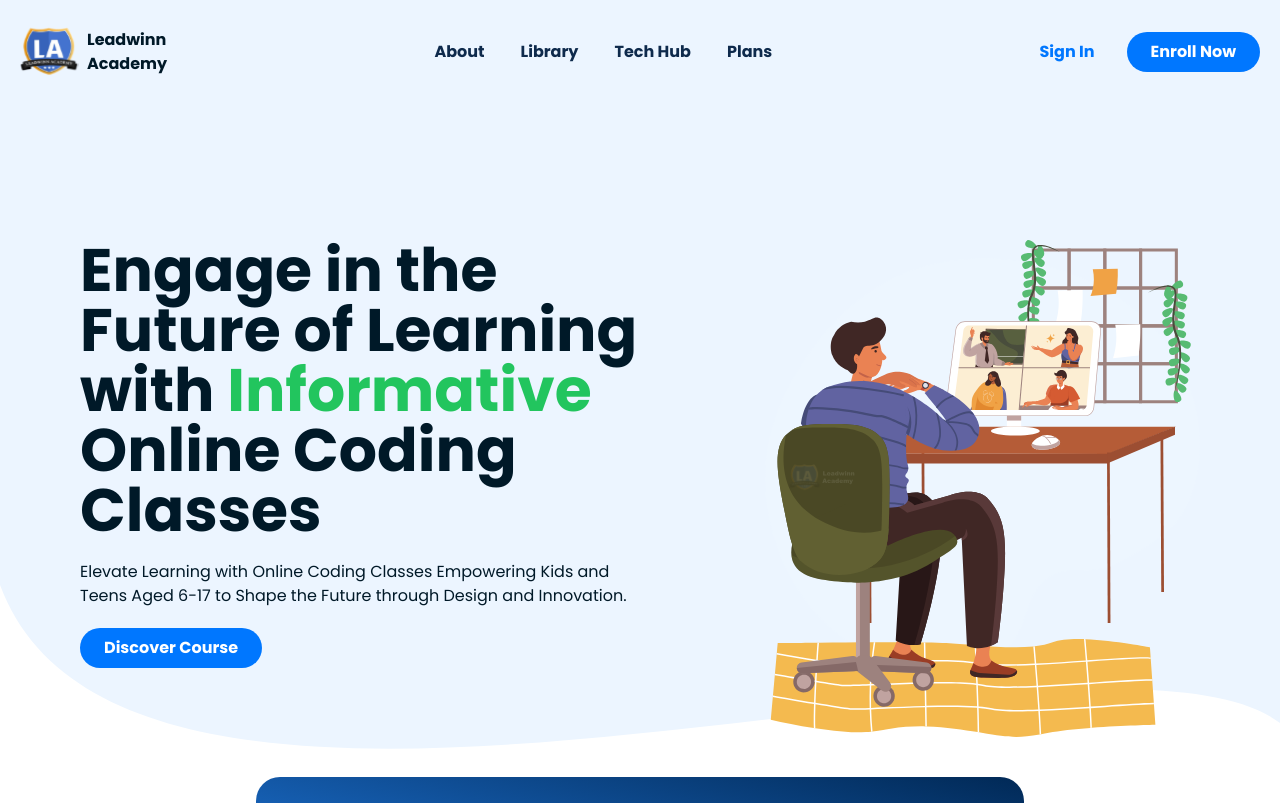
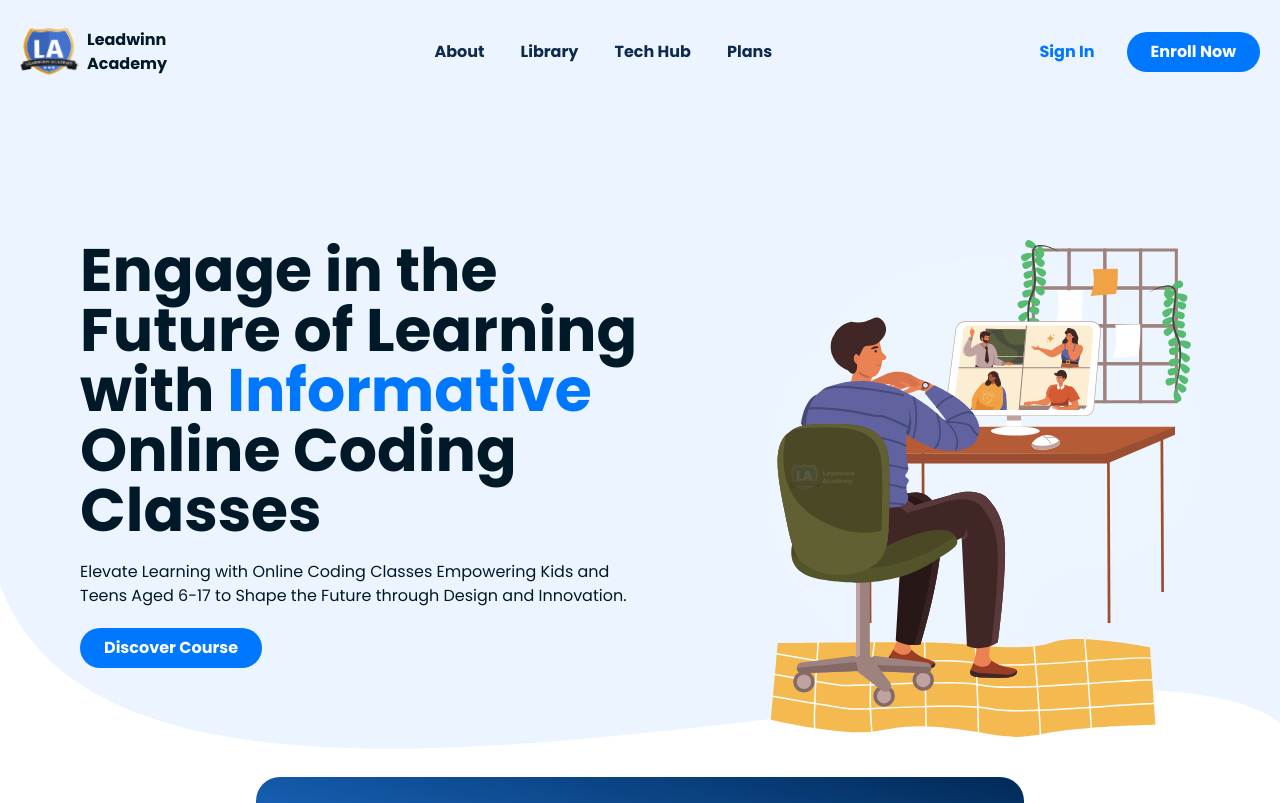
Before and after one commit to Adeleyeha-17/Leadwinn-Academy, a React (Vite) app: page / in a window 1280 px wide. Shown: the top 803 px of the page. Built offline with nearby package versions, Linux system fonts and the light colour scheme.

Commit message:
updated Hero section

```diff
--- a/src/components/Hero/Hero.tsx
+++ b/src/components/Hero/Hero.tsx
@@ -10,7 +10,7 @@ type HomeProps = {
 export const Hero: React.FC<HomeProps> = () => {
 
    const words: string[] = ["Interactive", "Educative", "Informative"];
-   const colors: string[] = ["text-hero-blue", "text-yellow-600", "text-green-500"];
+   const colors: string[] = ["text-hero-blue"];
 
    const [currentIndex, setCurrentIndex] = useState<number>(0);
 
@@ -25,7 +25,7 @@ export const Hero: React.FC<HomeProps> = () => {
    }, []);
 
    const currentWord: string = words[currentIndex];
-   const currentColorClass: string = colors[currentIndex];
+   const currentColorClass = colors;
 
 
 
--- a/src/components/Testimonial/Testimonial.tsx
+++ b/src/components/Testimonial/Testimonial.tsx
@@ -35,6 +35,8 @@ export const Testimonial = () => {
       slidesToShow: 1,
       slidesToScroll: 1,
       arrows: false,
+      autoplay: true,
+      autoplaySpeed: 3000
     };
   return (
     <div className="bg-gradient-to-tl from-test-gra-2 to-test-gra h-81 flex items-center justify-center p-32 overflow-hidden">
```
Also changed, not shown: public/testBg.svg (added).
